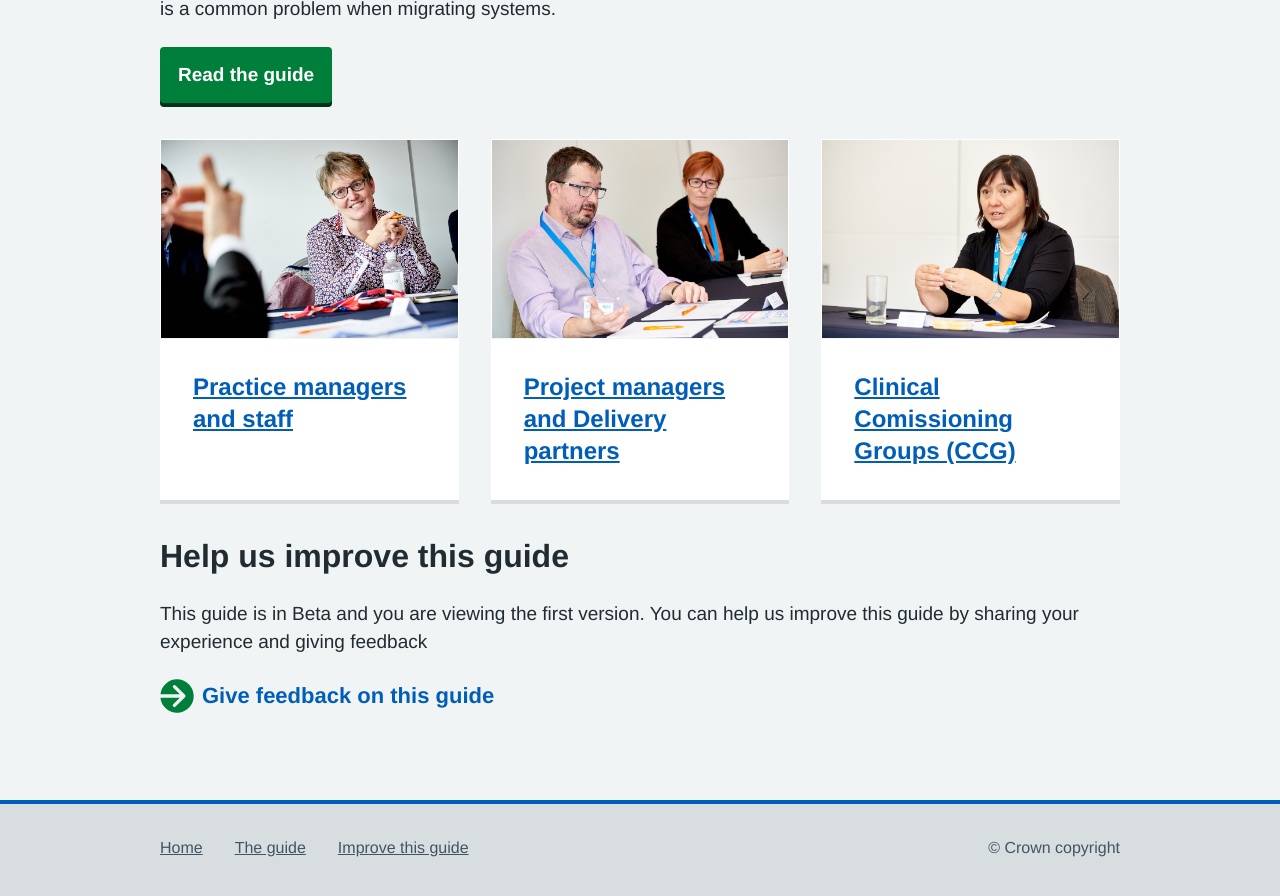
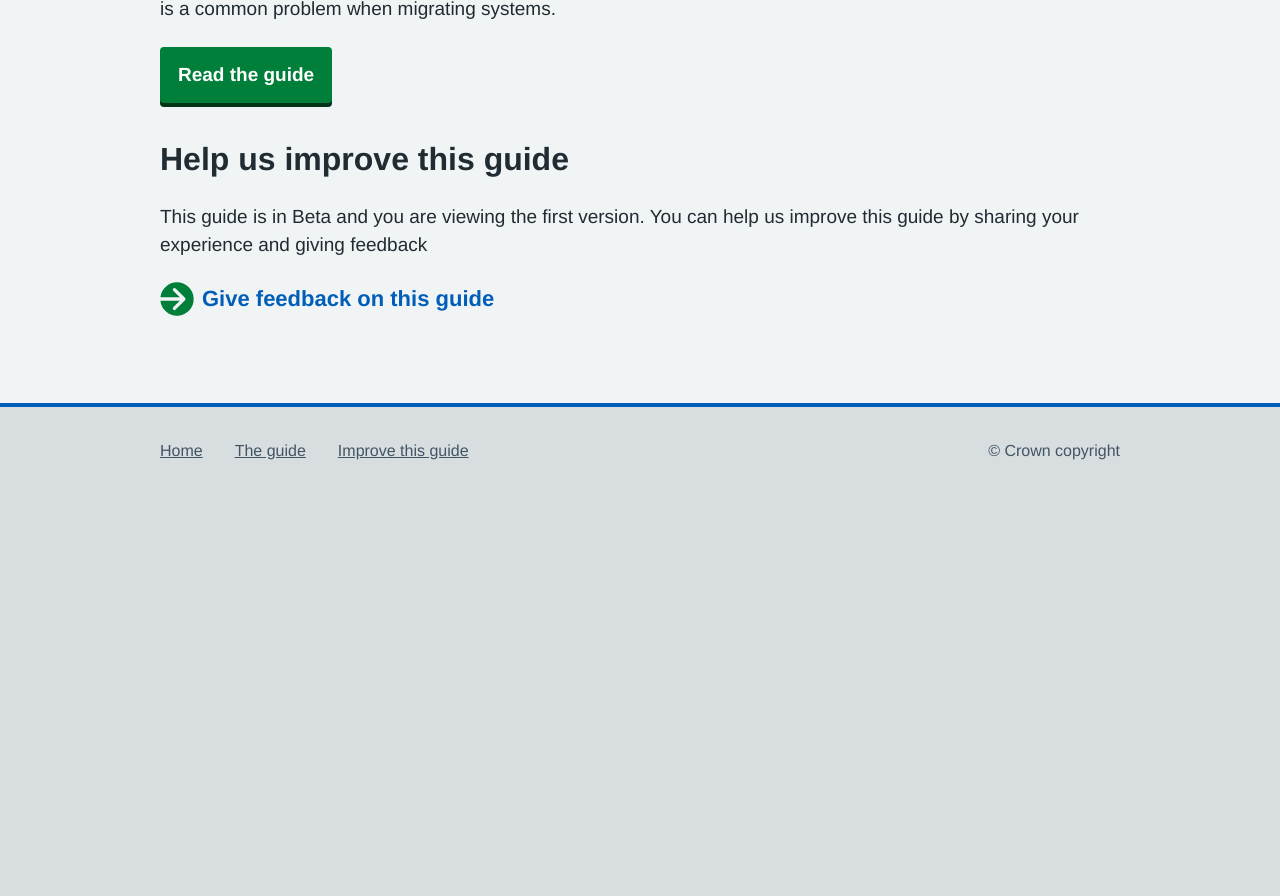
Before and after one commit to nhsconnect/prm-practice-migration, a Jekyll site: the page built from index.md, in a window 1280 px wide and 900 px high, scrolled down 741 px. Shown: the top 896 px of the window. Built offline with Jekyll 4.4.1, drawn with Linux system fonts in a browser that asks for light colours; some web fonts are replaced; after the commit the page ends 1244 px from its top, so only the background shows below that.

Commit message:
[PT] Remove Checklist by role links from homepage

```diff
--- a/index.md
+++ b/index.md
@@ -16,12 +16,6 @@ aimed at reducing the impact to Practice staff and minimising the amount of manu
 
 {%- include button.html title="Read the guide" link="/guide" -%}
 
-{%- if site.data.home_promo.promo_items -%}
-
-    {%- include promos/promo.html size="third" promo_content=site.data.home_promo.promo_items -%}
-
-{%- endif -%}
-
 
 ## Help us improve this guide
 
```
